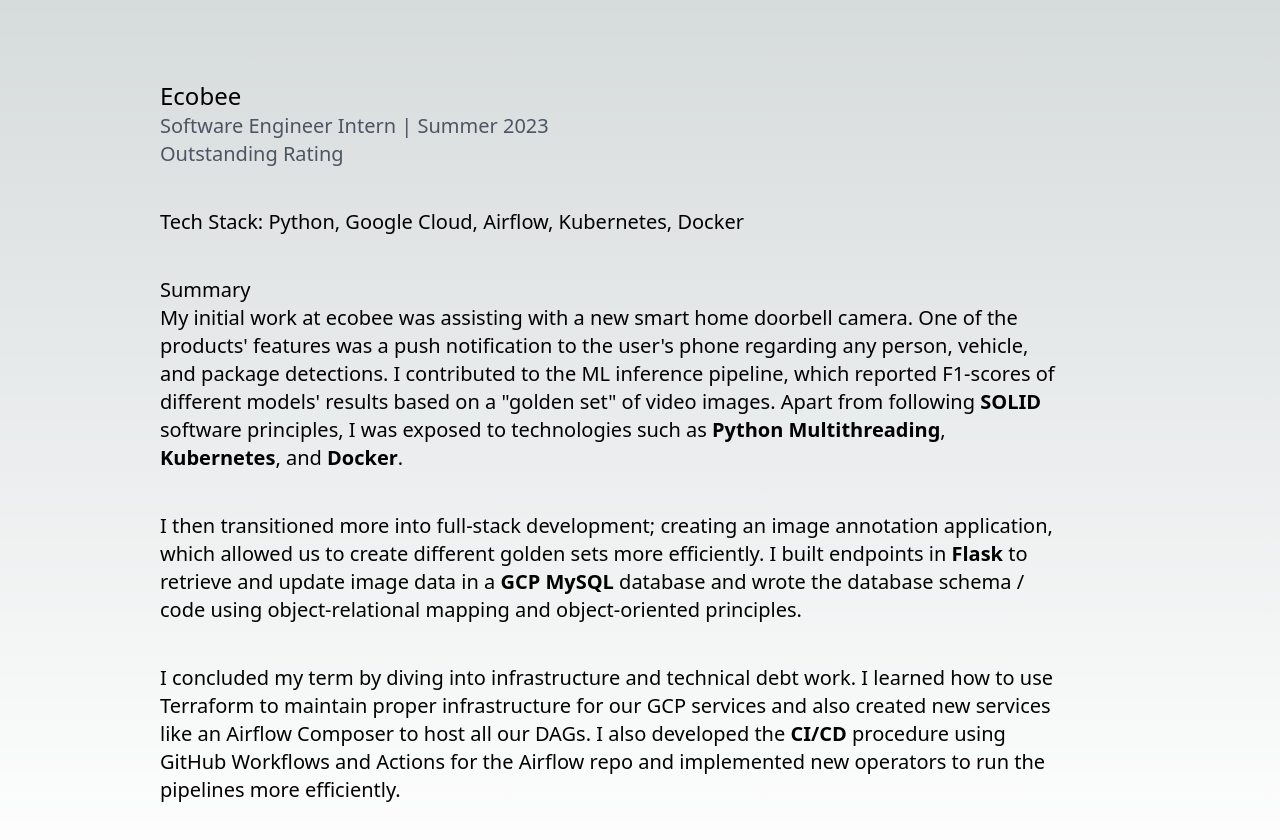
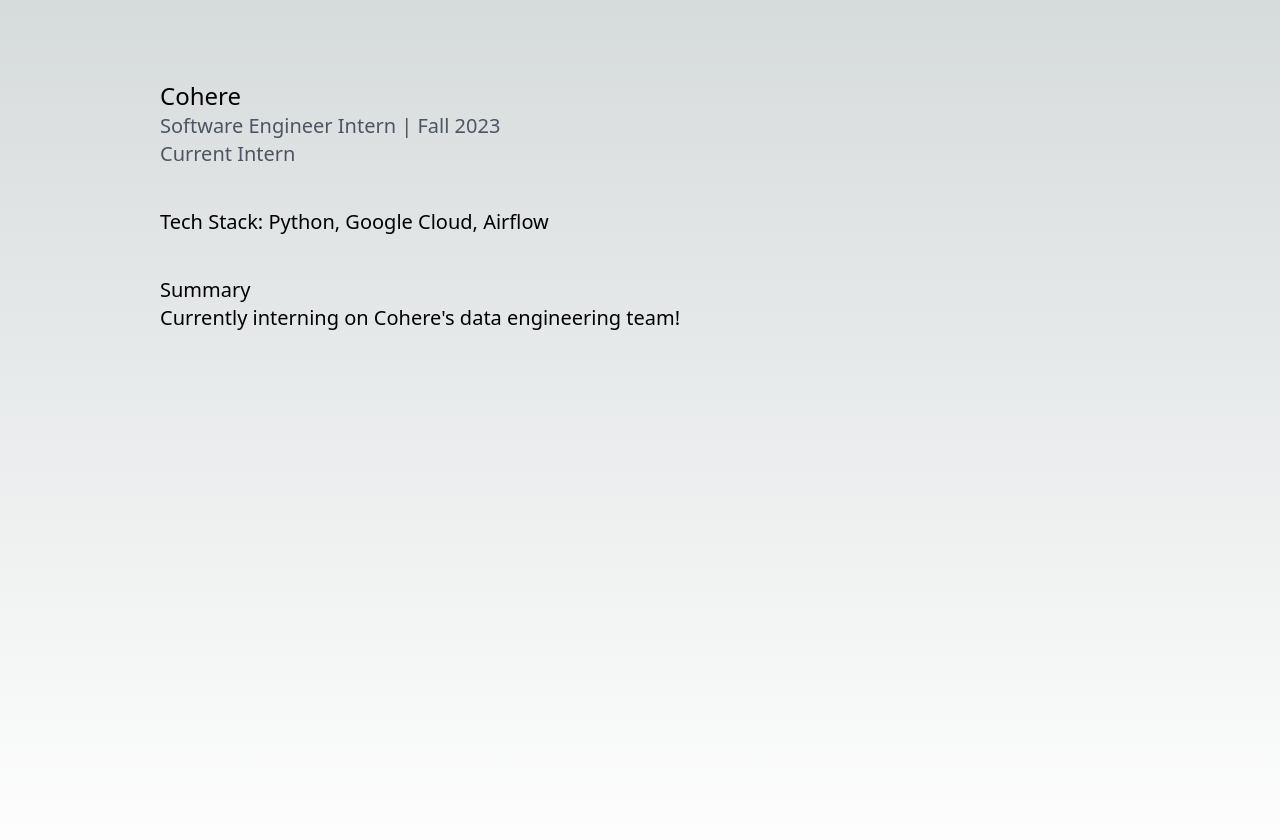
Before and after one commit to timhyc19/my-portfolio, a Next.js app: page /experience/0 in a window 1280 px wide. Shown: the top 840 px of the page. Built offline with nearby package versions, Linux system fonts and the light colour scheme; what tailwindcss-animated would draw is missing.

Commit message:
Changes to quotations

```diff
--- a/pages/experience/0.js
+++ b/pages/experience/0.js
@@ -4,35 +4,16 @@
   return (
     <div className="min-h-screen">
       <div className="px-10 md:px-20 lg:px-40 mt-20">
-        <h1 className="text-2xl font-medium">Ecobee</h1>
-        <p className="text-gray-600 text-xl">Software Engineer Intern | Summer 2023</p>
-        <p className="text-gray-600 text-xl">Outstanding Rating</p>
+        <h1 className="text-2xl font-medium">Cohere</h1>
+        <p className="text-gray-600 text-xl">Software Engineer Intern | Fall 2023</p>
+        <p className="text-gray-600 text-xl">Current Intern</p>
 
-        <p className="mt-10 text-black-600 text-xl">Tech Stack: Python, Google Cloud, Airflow, Kubernetes, Docker</p>
+        <p className="mt-10 text-black-600 text-xl">Tech Stack: Python, Google Cloud, Airflow</p>
 
         <h2 className="mt-10 text-xl">Summary</h2>
         <div className="max-w-4xl"> {/* Limit the width here */}
           <p className="text-xl">
-            My initial work at ecobee was assisting with a new smart home doorbell camera.
-            One of the products&apos; features was a push notification to the user&apos;s phone regarding any
-            person, vehicle, and package detections. I contributed to the ML inference pipeline,
-            which reported F1-scores of different models&apos; results based on a "golden set" of
-            video images. Apart from following <strong>SOLID</strong> software principles, I was exposed to
-            technologies such as <strong>Python Multithreading</strong>, <strong>Kubernetes</strong>, and <strong>Docker</strong>.
-          </p>
-
-          <p className="text-xl mt-10">
-          I then transitioned more into full-stack development; creating an image annotation application,
-          which allowed us to create different golden sets more efficiently. I built endpoints in <strong>Flask</strong> to
-          retrieve and update image data in a <strong>GCP MySQL</strong> database and wrote the database schema / code using
-          object-relational mapping and object-oriented principles.
-          </p>
-
-          <p className="text-xl mt-10">
-            I concluded my term by diving into infrastructure and technical debt work. I learned how to use Terraform
-            to maintain proper infrastructure for our GCP services and also created new services like an Airflow Composer
-            to host all our DAGs. I also developed the <strong>CI/CD</strong> procedure using GitHub Workflows and Actions for the Airflow repo and
-            implemented new operators to run the pipelines more efficiently.
+            Currently interning on Cohere's data engineering team!
           </p>
         </div>
 
--- a/pages/experience/1.js
+++ b/pages/experience/1.js
@@ -16,7 +16,7 @@
             My initial work at ecobee was assisting with a new smart home doorbell camera.
             One of the products&apos; features was a push notification to the user&apos;s phone regarding any
             person, vehicle, and package detections. I contributed to the ML inference pipeline,
-            which reported F1-scores of different models&apos; results based on a "golden set" of
+            which reported F1-scores of different models&apos; results based on a &apos;golden set&apos; of
             video images. Apart from following <strong>SOLID</strong> software principles, I was exposed to
             technologies such as <strong>Python Multithreading</strong>, <strong>Kubernetes</strong>, and <strong>Docker</strong>.
           </p>
```
